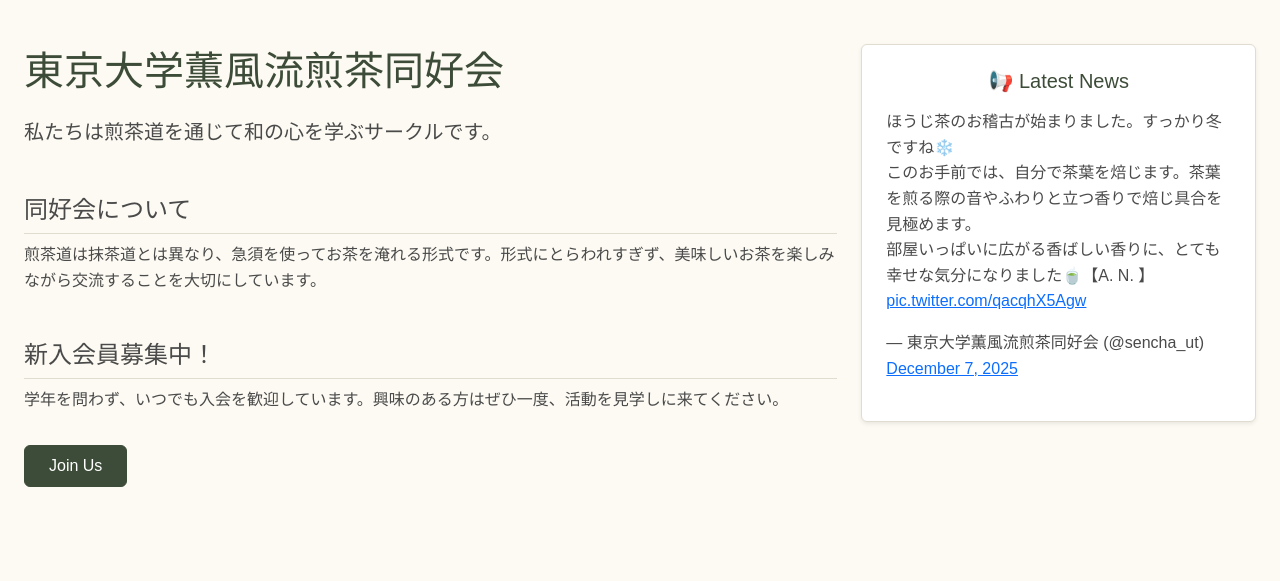
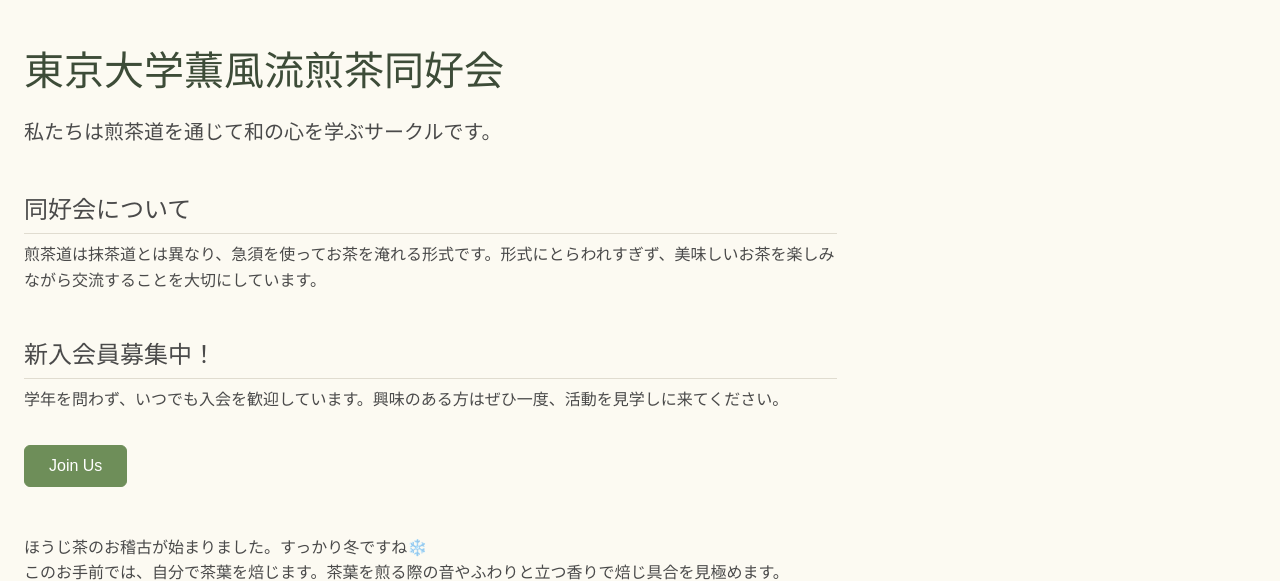
Before and after one commit to citrusml/sencha_ut, a Jekyll site: the page built from index.html, in a window 1280 px wide and 900 px high, scrolled down 356 px, cut to the strip 319-900 px from the top of the window. Built offline with Jekyll 4.4.1, drawn with Linux system fonts in a browser that asks for light colours; some web fonts are replaced; comment, search, counter and statistics services are not loaded.

Commit message:
色の変数を追加し、ボタンの色を調整しました。ギャラリーカードのホバー時の背景色を修正し、キャプションテキストのフォントサイズを変更しました。不要なコードを削除しました。

```diff
--- a/assets/css/style.css
+++ b/assets/css/style.css
@@ -22,6 +22,7 @@
   --tag-bg: #f8fcf7;
   --hero-fallback: #556b2f;
   --white: #ffffff;
+  --black: #000000;
 }
 body {
   background-color: var(--color-bg);
@@ -98,14 +99,14 @@
 
 /* === ボタンの色を抹茶色にする === */
 .btn-primary {
-  background-color: var(--accent-dark);
-  border-color: var(--accent-dark);
+  background-color: var(--accent);
+  border-color: var(--accent);
 }
 
 /* マウスを乗せたときの色 */
 .btn-primary:hover {
-  background-color: var(--accent);
-  border-color: var(--accent);
+  background-color: var(--accent-dark);
+  border-color: var(--accent-dark);
 }
 
 /* === ギャラリー専用追加スタイル === */
@@ -120,9 +121,9 @@
 .custom-gallery-card:hover {
   transform: translateY(-8px);
   background-color: rgba(255,255,255,0.95); /* fallback */
-  background-color: color-mix(in srgb, white 95%, transparent);
+  background-color: color-mix(in srgb, var(--white) 95%, transparent);
   box-shadow: 0 10px 25px rgba(0,0,0,0.1) !important; /* fallback */
-  box-shadow: 0 10px 25px color-mix(in srgb, black 10%, transparent) !important;
+  box-shadow: 0 10px 25px color-mix(in srgb, var(--black) 10%, transparent) !important;
 }
 
 /* ホバー時にタイトルとテキストをアクセント色に */
@@ -279,7 +280,7 @@
 .caption-text {
   color: var(--color-text);
   font-family: "Shippori Mincho", serif;
-  font-size: 1.2rem;
+  font-size: 0.8rem;
   letter-spacing: 0.1em;
   display: block;
   margin-bottom: 0px;
--- a/index.html
+++ b/index.html
@@ -28,7 +28,6 @@
 
 <div class="container my-5 px-4 max-width-1400">
   <div class="row">
-
     <div class="col-lg-8 mb-5">
       <section>
         <h1 class="mb-4 font-shippori color-accent-dark">
@@ -51,15 +50,9 @@
         </a>
       </section>
     </div>
-
-    <div class="col-lg-4">
-      <div class="p-4 bg-white rounded shadow-sm border border-color-default">
-        <h3 class="h5 mb-3 text-center color-accent-dark">📢 Latest News</h3>
-        <div class="twitter-container">
-          <blockquote class="twitter-tweet"><p lang="ja" dir="ltr">ほうじ茶のお稽古が始まりました。すっかり冬ですね❄️<br>このお手前では、自分で茶葉を焙じます。茶葉を煎る際の音やふわりと立つ香りで焙じ具合を見極めます。<br>部屋いっぱいに広がる香ばしい香りに、とても幸せな気分になりました🍵【A. N. 】 <a href="https://t.co/qacqhX5Agw">pic.twitter.com/qacqhX5Agw</a></p>&mdash; 東京大学薫風流煎茶同好会 (@sencha_ut) <a href="https://twitter.com/sencha_ut/status/1997507813820727519?ref_src=twsrc%5Etfw">December 7, 2025</a></blockquote>
-          <script async src="https://platform.twitter.com/widgets.js" charset="utf-8"></script>
-        </div>
-      </div>
+    <div class="twitter-container">
+      <blockquote class="twitter-tweet"><p lang="ja" dir="ltr">ほうじ茶のお稽古が始まりました。すっかり冬ですね❄️<br>このお手前では、自分で茶葉を焙じます。茶葉を煎る際の音やふわりと立つ香りで焙じ具合を見極めます。<br>部屋いっぱいに広がる香ばしい香りに、とても幸せな気分になりました🍵【A. N. 】 <a href="https://t.co/qacqhX5Agw">pic.twitter.com/qacqhX5Agw</a></p>&mdash; 東京大学薫風流煎茶同好会 (@sencha_ut) <a href="https://twitter.com/sencha_ut/status/1997507813820727519?ref_src=twsrc%5Etfw">December 7, 2025</a></blockquote>
+       <script async src="https://platform.twitter.com/widgets.js" charset="utf-8"></script>
     </div>
   </div>
 </div>
```
